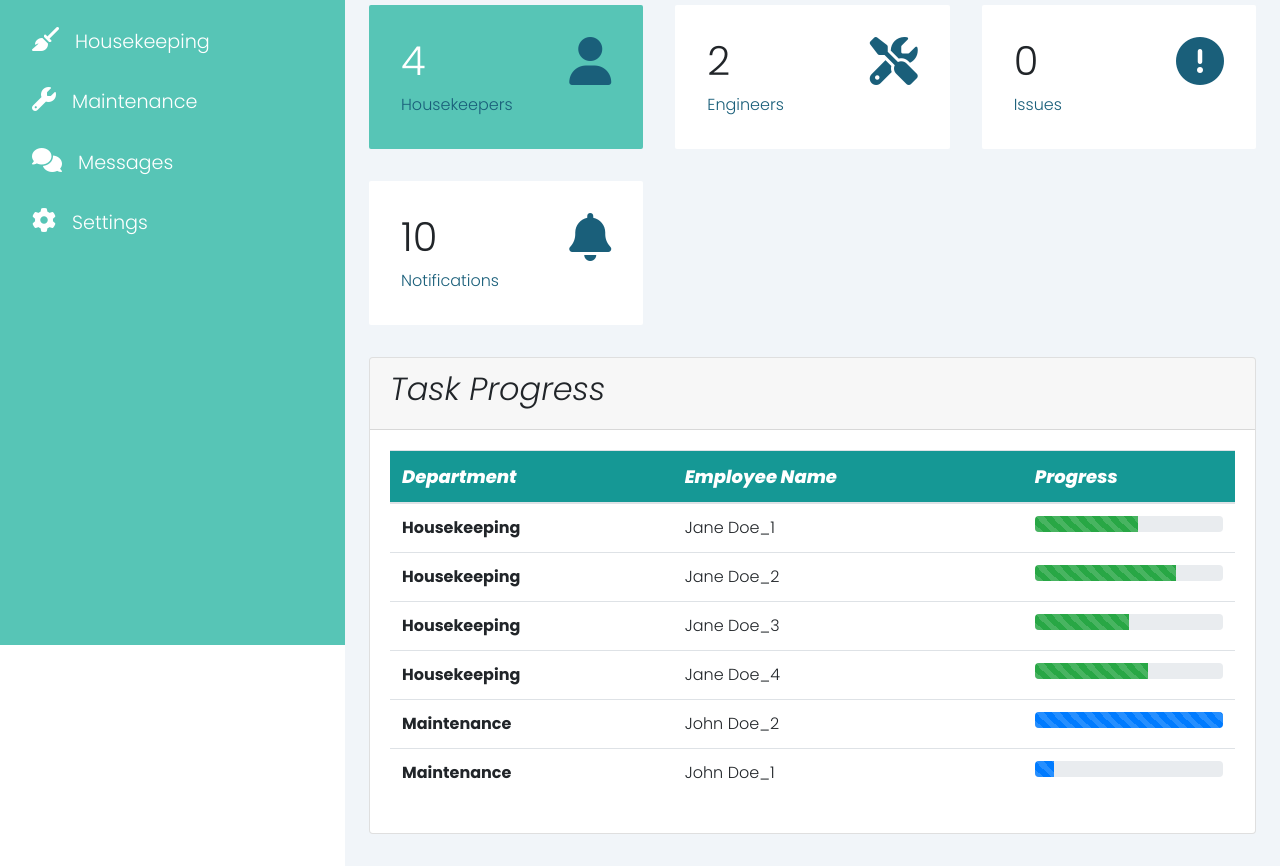
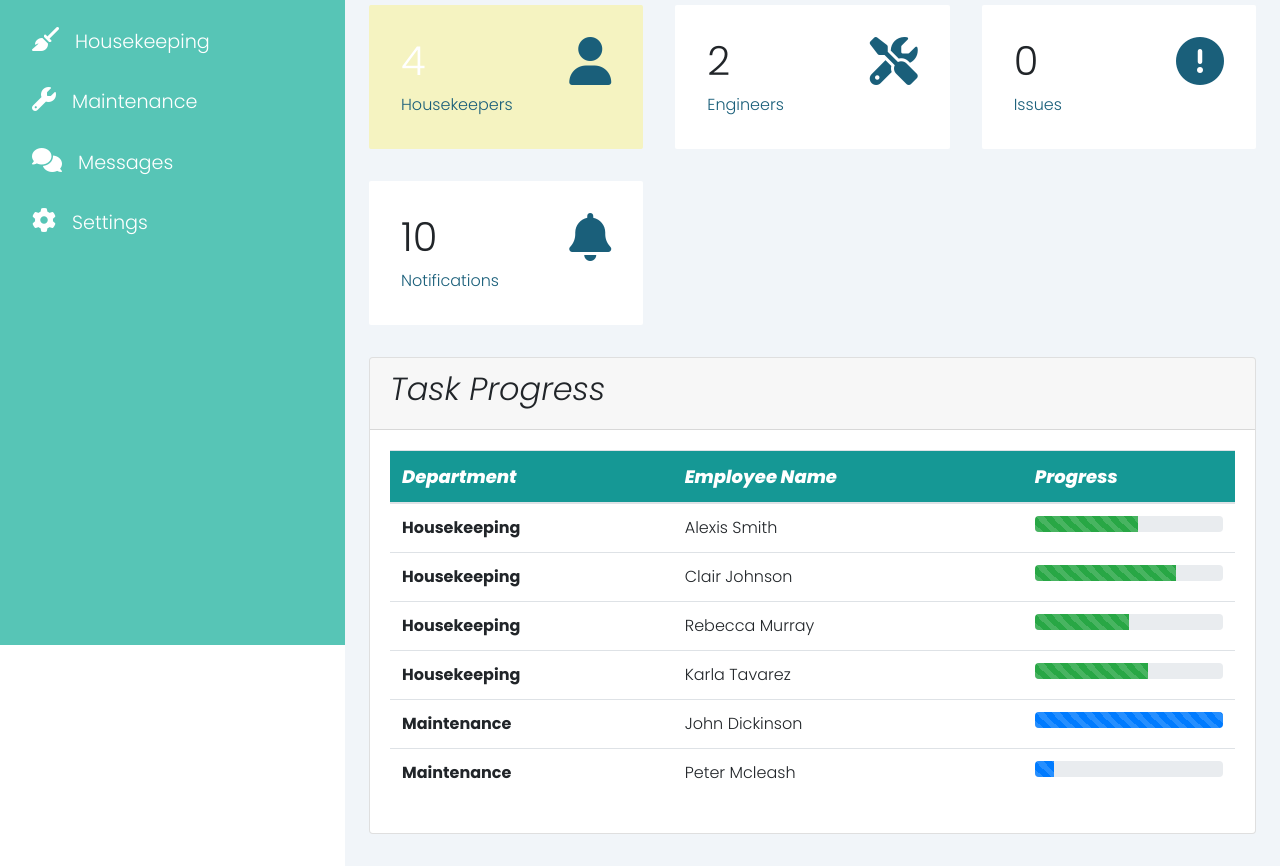
Before and after one commit to msahmed646/dxTer, a website: page index.html in a window 1280 px wide. Shown: the part 155-1021 px from the top of the page. Drawn offline with nearby package versions, Linux system fonts and the light colour scheme; a web font is replaced by a local one.

Commit message:
Update card background color

```diff
--- a/css/styles.css
+++ b/css/styles.css
@@ -194,7 +194,7 @@ main{
 }
 
 .card-single:first-child {
-    background: #57C5B6;
+    background: #F5F3C1;
 }
 
 .card-single:first-child h1,
--- a/index.html
+++ b/index.html
@@ -146,7 +146,7 @@
                             <tbody>
                                 <tr>
                                     <th scope="row">Housekeeping</th>
-                                    <td>Jane Doe_1</td>
+                                    <td>Alexis Smith</td>
                                     <td>
                                         <div class="progress">
                                             <div class="progress-bar progress-bar-striped bg-success" role="progressbar" style="width: 55%" aria-valuenow="55" aria-valuemin="0" aria-valuemax="100"></div>
@@ -156,7 +156,7 @@
 
                                 <tr>
                                     <th scope="row">Housekeeping</th>
-                                    <td>Jane Doe_2</td>
+                                    <td>Clair Johnson</td>
                                     <td>
                                         <div class="progress">
                                             <div class="progress-bar progress-bar-striped bg-success" role="progressbar" style="width: 75%" aria-valuenow="75" aria-valuemin="0" aria-valuemax="100"></div>
@@ -166,7 +166,7 @@
 
                                 <tr>
                                     <th scope="row">Housekeeping</th>
-                                    <td>Jane Doe_3</td>
+                                    <td>Rebecca Murray</td>
                                     <td>
                                         <div class="progress">
                                             <div class="progress-bar progress-bar-striped bg-success" role="progressbar" style="width: 50%" aria-valuenow="50" aria-valuemin="0" aria-valuemax="100"></div>
@@ -176,7 +176,7 @@
 
                                 <tr>
                                     <th scope="row">Housekeeping</th>
-                                    <td>Jane Doe_4</td>
+                                    <td>Karla Tavarez</td>
                                     <td>
                                         <div class="progress">
                                             <div class="progress-bar progress-bar-striped bg-success" role="progressbar" style="width: 60%" aria-valuenow="60" aria-valuemin="0" aria-valuemax="100"></div>
@@ -186,7 +186,7 @@
 
                                 <tr>
                                     <th scope="row">Maintenance</th>
-                                    <td>John Doe_2</td>
+                                    <td>John Dickinson</td>
                                     <td>
                                         <div class="progress">
                                             <div class="progress-bar progress-bar-striped" role="progressbar" style="width: 100%" aria-valuenow="100" aria-valuemin="0" aria-valuemax="100"></div>
@@ -196,7 +196,7 @@
 
                                 <tr>
                                     <th scope="row">Maintenance</th>
-                                    <td>John Doe_1</td>
+                                    <td>Peter Mcleash</td>
                                     <td>
                                         <div class="progress">
                                             <div class="progress-bar progress-bar-striped" role="progressbar" style="width: 10%" aria-valuenow="10" aria-valuemin="0" aria-valuemax="100"></div>
```
Also changed, not shown: housekeeping.html (added, +11 -0 lines).
